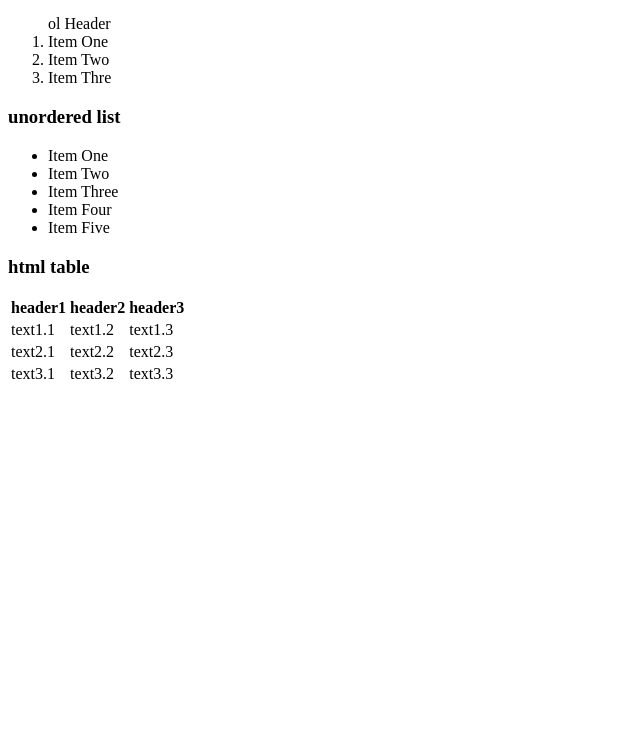
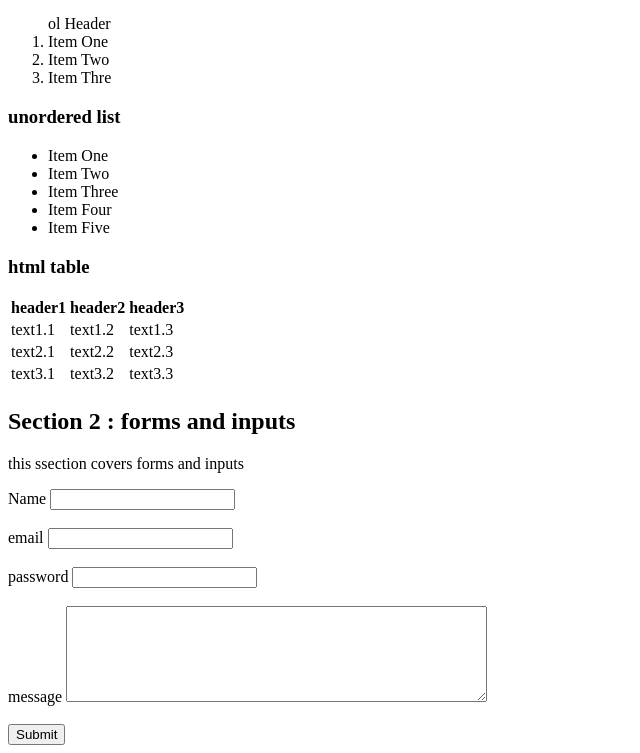
Before and after one commit to DawoudTormos/week-1, a plain HTML site: page index.html in a window 1280 px wide. Shown: the part 1007-1760 px from the top of the page, without its empty margins (0-640 px from the left). Before the commit the page ends 1403 px from the top, so only its background shows below. Drawn offline with Linux system fonts and the light colour scheme.

Commit message:
forms and inputs

```diff
--- a/index.html
+++ b/index.html
@@ -99,5 +99,36 @@
 
     </section>
 
+
+
+
+
+
+
+    <section id="section2">
+        <h2>Section 2 : forms and inputs</h2>
+        <p>this ssection covers forms and inputs</p>
+
+
+        <form action="">
+
+            <label for="name">Name</label>
+            <input type="text" id="name" name="name"><br><br>
+
+            <label for="email">email</label>
+            <input type="email" id="email" name="email"><br><br>
+
+            <label for="password">password</label>
+            <input type="password" id="password" name="password"><br><br>
+
+            <label for="message">message</label>
+            <textarea  id="message" name="message" rows="6" cols="50"></textarea><br><br>
+
+            <input type="submit" id="submit">
+        </form>
+
+
+    </section>
+
 </body>
 </html>
```
